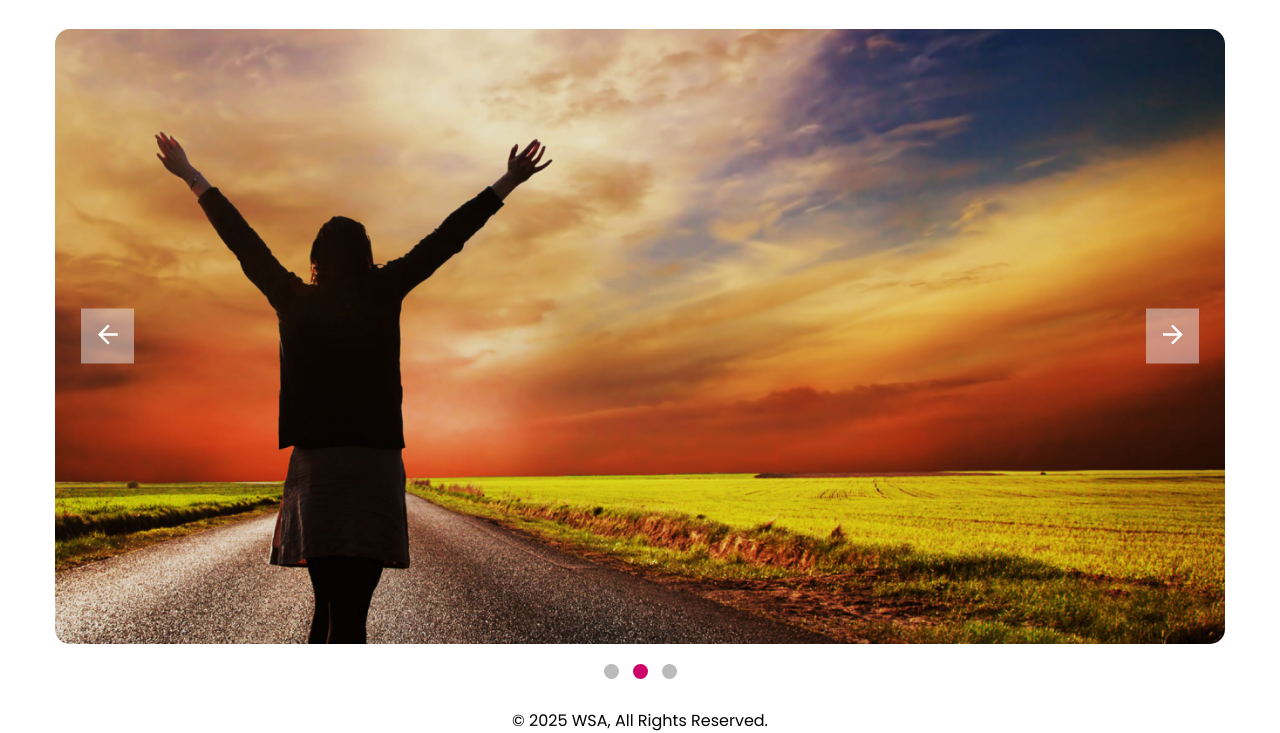
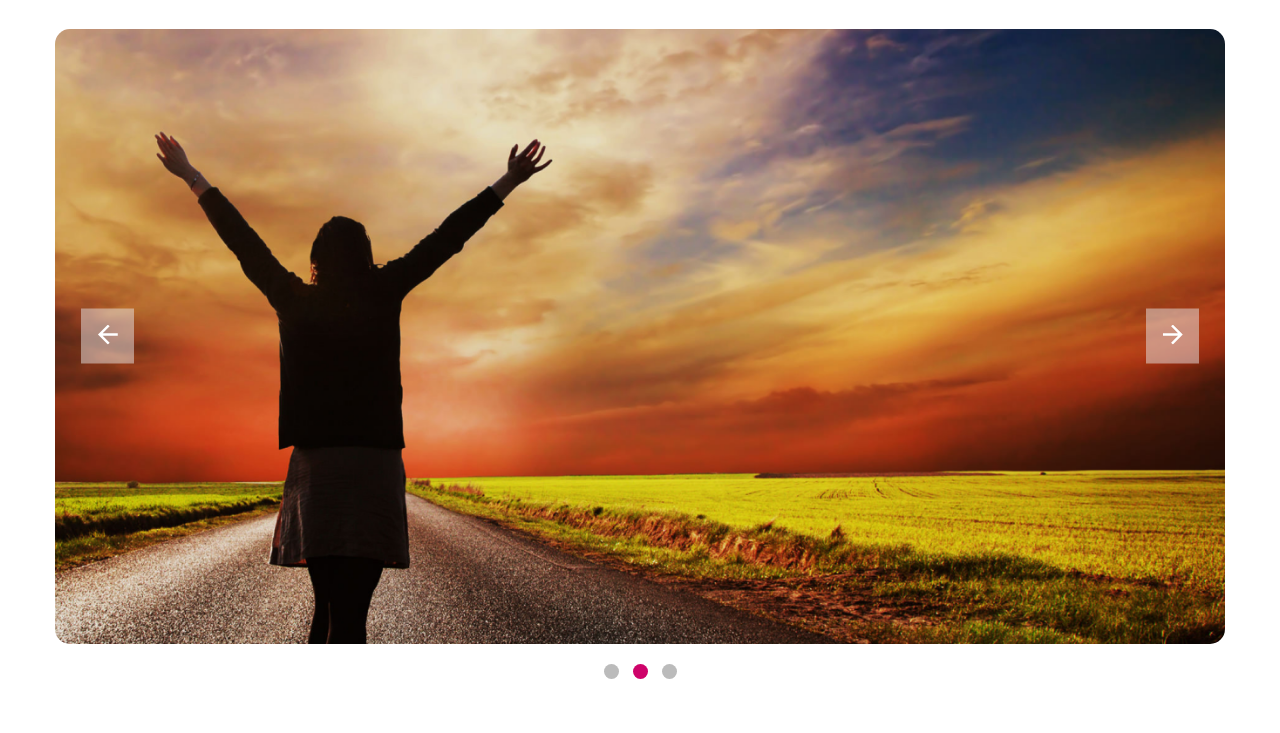
Before and after one commit to Vindhya-G310/Image-slider., a plain HTML site: page index.html in a window 1280 px wide. Shown: the part 140-873 px from the top of the page. After the commit the page ends 828 px from the top, so only its background shows below. Drawn offline with Linux system fonts and the light colour scheme.

Commit message:
Update index.html

```diff
--- a/index.html
+++ b/index.html
@@ -51,9 +51,6 @@
       </div>
     </section>
 
-    <!-- Third section -->
-    <p class="copyright-text">&copy; 2025 WSA, All Rights Reserved.</p>
-
     <!-- pop up view in html -->
     <div id="imagePopup" class="popup">
       <span class="close" onclick="closePopup()">&times;</span>
```
